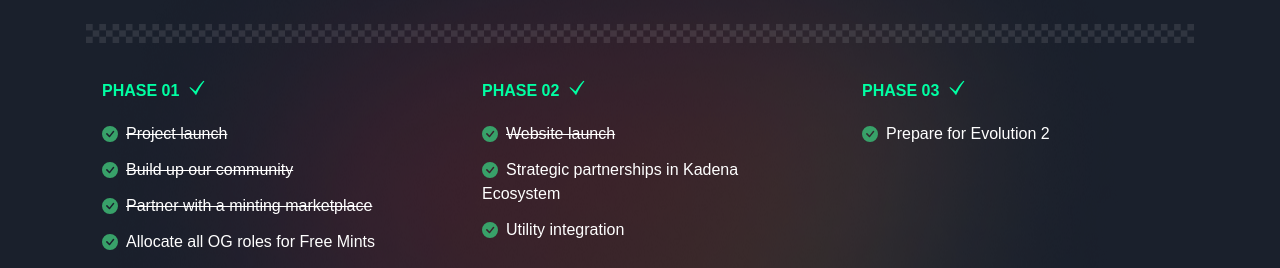
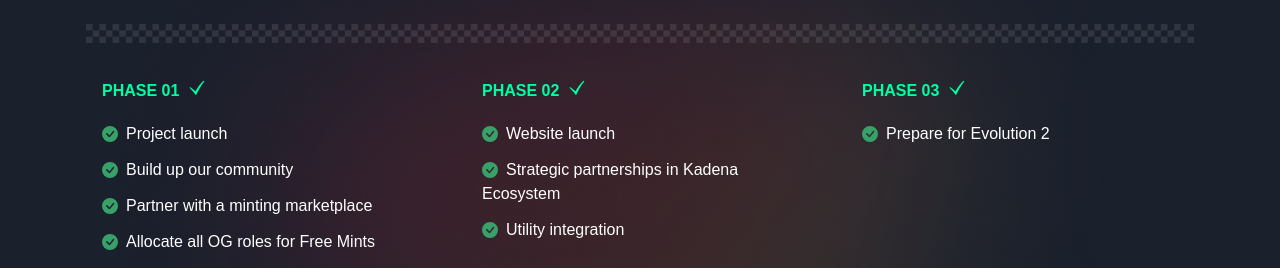
Before and after one commit to xiownthispla/kadena-skellies-nft-website, a Next.js app: page / in a window 1280 px wide. Shown: the part 2062-2330 px from the top of the page. Built offline with nearby package versions, Linux system fonts and the light colour scheme.

Commit message:
modified:   components/RoadMap.jsx 	modified:   package-lock.json

```diff
--- a/components/RoadMap.jsx
+++ b/components/RoadMap.jsx
@@ -149,14 +149,14 @@
 export default RoadMap;
 
 const pharse_1 = [
-    <del>Project launch</del>,
-    <del>Build up our community</del>,
-    <del>Partner with a minting marketplace</del>,
+    "Project launch",
+    "Build up our community",
+    "Partner with a minting marketplace",
     "Allocate all OG roles for Free Mints",
     "Mint 1,250 Kadena Skellies",
 ];
 const pharse_2 = [
-    <del>Website launch</del>,
+    "Website launch",
     "Strategic partnerships in Kadena Ecosystem",
     "Utility integration",
 ];
```
Also changed, not shown: 1 other file (tests, documents, lock files or other folders).
